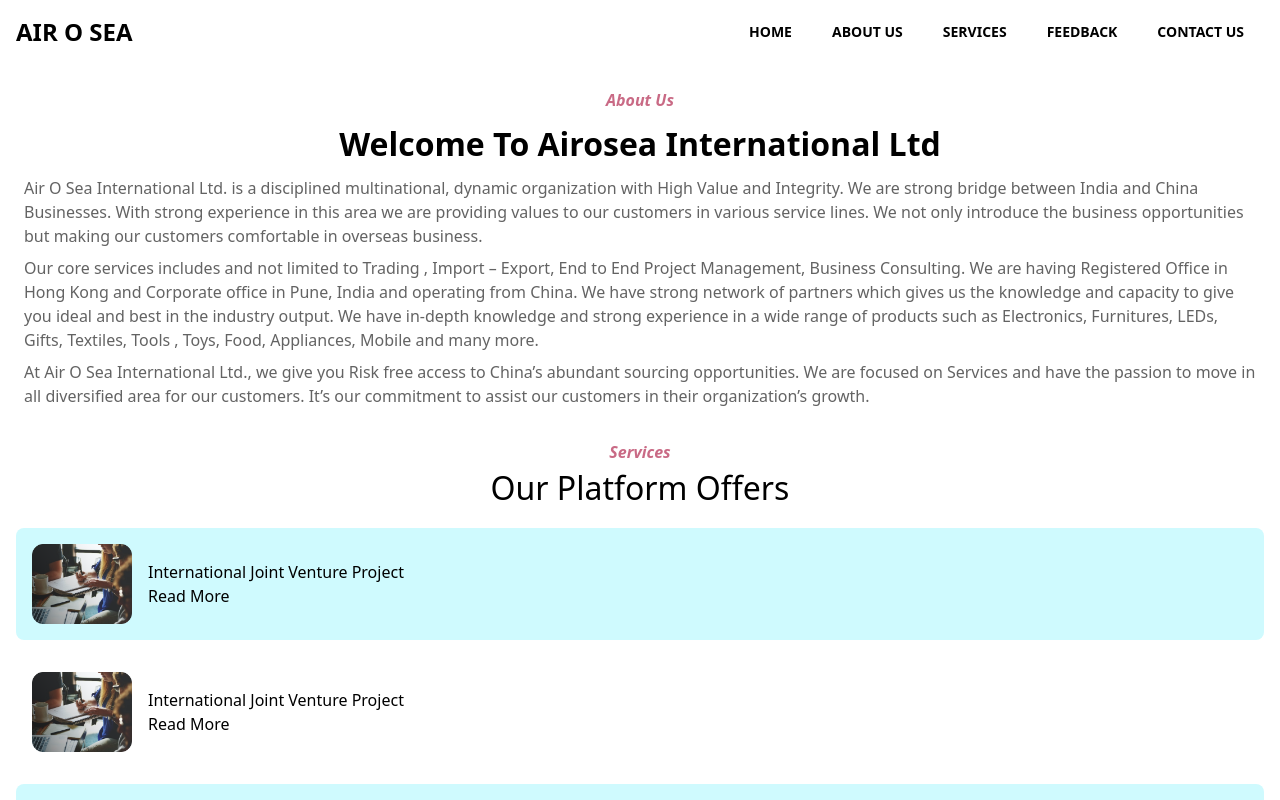
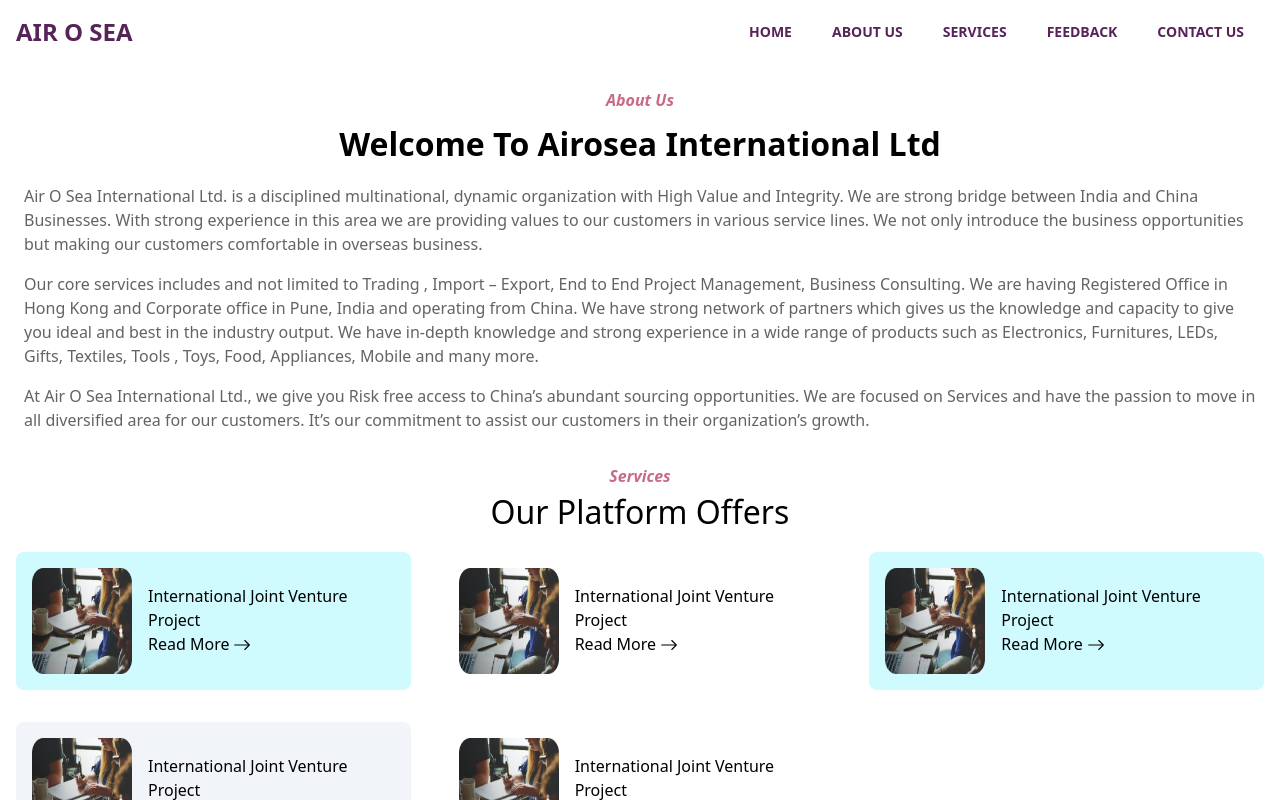
Before and after one commit to programmerpranit/air-o-sea, a Next.js app: page / in a window 1280 px wide. Built offline with nearby package versions, Linux system fonts and the light colour scheme.

Commit message:
small changes in home page

```diff
--- a/components/Homepage.js
+++ b/components/Homepage.js
@@ -1,9 +1,10 @@
 import Image from "next/image";
+import Services from "./Services";
 
 export default function Homepage() {
   return (
     <div>
-      <div className="m-2 p-4 text-text_home">
+      <div className="m-2 p-4 text-text_home flex flex-col">
         <p className="italic text-center text-primary font-bold">About Us</p>
         <h3 className="font-bold text-center my-2 text-black">
           Welcome To Airosea International Ltd
@@ -35,43 +36,124 @@
           organization’s growth.
         </p>
       </div>
-      <div>
+      <div className="flex flex-col">
         <p className="italic text-center text-primary font-bold">Services</p>
         <h3 className="text-bold text-center">Our Platform Offers</h3>
-        <div>
+
+        <div className="grid grid-cols-3">
           <div className="rounded-lg flex  m-4 p-4 bg-cyan-100">
             <Image className="" src="/demo.png" width="100" height="50" />
             <div className="flex flex-col m-2 p-2">
               <h6>International Joint Venture Project</h6>
-              <p>Read More</p>
+              <div className="flex">
+                <p>Read More</p>
+                <svg
+                  xmlns="http://www.w3.org/2000/svg"
+                  width="18"
+                  height="18"
+                  fill="currentColor"
+                  class="bi bi-arrow-right"
+                  viewBox="0 0 16 16"
+                  className="m-1"
+                >
+                  <path
+                    fill-rule="evenodd"
+                    d="M1 8a.5.5 0 0 1 .5-.5h11.793l-3.147-3.146a.5.5 0 0 1 .708-.708l4 4a.5.5 0 0 1 0 .708l-4 4a.5.5 0 0 1-.708-.708L13.293 8.5H1.5A.5.5 0 0 1 1 8z"
+                  />
+                </svg>
+              </div>
+            </div>
+          </div>
+          <div className="rounded-lg flex  m-4 p-4 border-b-indigo-100">
+            <Image className="" src="/demo.png" width="100" height="50" />
+            <div className="flex flex-col m-2 p-2">
+              <h5>International Joint Venture Project</h5>
+              <div className="flex">
+                <p>Read More</p>
+                <svg
+                  xmlns="http://www.w3.org/2000/svg"
+                  width="18"
+                  height="18"
+                  fill="currentColor"
+                  class="bi bi-arrow-right"
+                  viewBox="0 0 16 16"
+                  className="m-1"
+                >
+                  <path
+                    fill-rule="evenodd"
+                    d="M1 8a.5.5 0 0 1 .5-.5h11.793l-3.147-3.146a.5.5 0 0 1 .708-.708l4 4a.5.5 0 0 1 0 .708l-4 4a.5.5 0 0 1-.708-.708L13.293 8.5H1.5A.5.5 0 0 1 1 8z"
+                  />
+                </svg>
+              </div>
+            </div>
+          </div>
+          <div className="rounded-lg flex  m-4 p-4 bg-cyan-100">
+            <Image className="" src="/demo.png" width="100" height="50" />
+            <div className="flex flex-col m-2 p-2">
+              <h6>International Joint Venture Project</h6>
+              <div className="flex">
+                <p className="">Read More</p>
+                <svg
+                  xmlns="http://www.w3.org/2000/svg"
+                  width="18"
+                  height="18"
+                  fill="currentColor"
+                  class="bi bi-arrow-right"
+                  viewBox="0 0 16 16"
+                  className="m-1"
+                >
+                  <path
+                    fill-rule="evenodd"
+                    d="M1 8a.5.5 0 0 1 .5-.5h11.793l-3.147-3.146a.5.5 0 0 1 .708-.708l4 4a.5.5 0 0 1 0 .708l-4 4a.5.5 0 0 1-.708-.708L13.293 8.5H1.5A.5.5 0 0 1 1 8z"
+                  />
+                </svg>
+              </div>
+            </div>
+          </div>
+          <div className="rounded-lg flex  m-4 p-4 bg-slate-100">
+            <Image className="" src="/demo.png" width="100" height="50" />
+            <div className="flex flex-col m-2 p-2">
+              <h6>International Joint Venture Project</h6>
+              <div className="flex">
+                <p>Read More</p>
+                <svg
+                  xmlns="http://www.w3.org/2000/svg"
+                  width="18"
+                  height="18"
+                  fill="currentColor"
+                  class="bi bi-arrow-right"
+                  viewBox="0 0 16 16"
+                  className="m-1"
+                >
+                  <path
+                    fill-rule="evenodd"
+                    d="M1 8a.5.5 0 0 1 .5-.5h11.793l-3.147-3.146a.5.5 0 0 1 .708-.708l4 4a.5.5 0 0 1 0 .708l-4 4a.5.5 0 0 1-.708-.708L13.293 8.5H1.5A.5.5 0 0 1 1 8z"
+                  />
+                </svg>
+              </div>
             </div>
           </div>
           <div className="rounded-lg flex  m-4 p-4 border-b-indigo-100">
             <Image className="" src="/demo.png" width="100" height="50" />
             <div className="flex flex-col m-2 p-2">
               <h6>International Joint Venture Project</h6>
-              <p>Read More</p>
-            </div>
-          </div>
-          <div className="rounded-lg flex  m-4 p-4 bg-cyan-100">
-            <Image className="" src="/demo.png" width="100" height="50" />
-            <div className="flex flex-col m-2 p-2">
-              <h6>International Joint Venture Project</h6>
-              <p>Read More</p>
-            </div>
-          </div>
-          <div className="rounded-lg flex  m-4 p-4 bg-slate-100">
-            <Image className="" src="/demo.png" width="100" height="50" />
-            <div className="flex flex-col m-2 p-2">
-              <h6>International Joint Venture Project</h6>
-              <p>Read More</p>
-            </div>
-          </div>
-          <div className="rounded-lg flex  m-4 p-4 border-b-indigo-100">
-            <Image className="" src="/demo.png" width="100" height="50" />
-            <div className="flex flex-col m-2 p-2">
-              <h6>International Joint Venture Project</h6>
-              <p>Read More</p>
+              <div className="flex">
+                <p>Read More</p>
+                <svg
+                  xmlns="http://www.w3.org/2000/svg"
+                  width="18"
+                  height="18"
+                  fill="currentColor"
+                  class="bi bi-arrow-right"
+                  viewBox="0 0 16 16"
+                  className="m-1"
+                >
+                  <path
+                    fill-rule="evenodd"
+                    d="M1 8a.5.5 0 0 1 .5-.5h11.793l-3.147-3.146a.5.5 0 0 1 .708-.708l4 4a.5.5 0 0 1 0 .708l-4 4a.5.5 0 0 1-.708-.708L13.293 8.5H1.5A.5.5 0 0 1 1 8z"
+                  />
+                </svg>
+              </div>
             </div>
           </div>
         </div>
@@ -170,6 +252,7 @@
           </div>
         </ul>
       </div>
+      <Services />
     </div>
   );
 }
--- a/components/Navbar.js
+++ b/components/Navbar.js
@@ -8,7 +8,7 @@
         open ? "-translate-x-0" : "-translate-x-full"
       } transition-transform duration-300 ease-in-out filter  `}
     >
-      <div className="flex items-center justify-center filter  bg-white h-20">
+      <div className="flex items-center justify-center filter text-navbar  bg-white h-20">
         <a className="text-xl font-semibold" href="#">
           AIR O SEA
         </a>
@@ -16,7 +16,7 @@
       <div className=" text-center flex flex-col ml-4 pt-5">
         <Link href={"/"}>
           <p
-            className="py-5 text-black uppercase font-semibold"
+            className="py-5 text-navbar uppercase font-semibold"
             onClick={() =>
               setTimeout(() => {
                 setOpen(!open);
@@ -28,7 +28,7 @@
         </Link>
         <Link href={"/about"}>
           <p
-            className="py-5 text-black uppercase font-semibold"
+            className="py-5 text-navbar uppercase font-semibold"
             onClick={() =>
               setTimeout(() => {
                 setOpen(!open);
@@ -40,7 +40,7 @@
         </Link>
         <Link href={"/projects"}>
           <p
-            className="py-5 text-black uppercase font-semibold"
+            className="py-5 text-navbar uppercase font-semibold"
             onClick={() =>
               setTimeout(() => {
                 setOpen(!open);
@@ -52,7 +52,7 @@
         </Link>
         <Link href={"/blog"}>
           <p
-            className="py-5 text-black uppercase font-semibold"
+            className="py-5 text-navbar uppercase font-semibold"
             onClick={() =>
               setTimeout(() => {
                 setOpen(!open);
@@ -64,7 +64,7 @@
         </Link>
         <Link href={"/contact"}>
           <p
-            className="py-5 text-black uppercase font-semibold"
+            className="py-5 text-navbar uppercase font-semibold"
             onClick={() =>
               setTimeout(() => {
                 setOpen(!open);
@@ -82,7 +82,7 @@
 export default function Navbar() {
   const [open, setOpen] = useState(false);
   return (
-    <nav className="flex filter bg-white px-4 py-4 h-20 items-center ">
+    <nav className="flex filter text-navbar bg-white px-4 py-4 h-20 items-center ">
       <MobileNav open={open} setOpen={setOpen} />
       <div className="w-3/12 flex items-center">
         <a className="text-2xl font-semibold" href="#">
@@ -116,27 +116,27 @@
 
         <div className="hidden md:flex list-none">
           <Link href={"/"}>
-            <li className="hover:text-blue cursor-pointer mx-5 m-auto text-sm text-black uppercase font-semibold">
+            <li className="hover:text-blue cursor-pointer mx-5 m-auto text-sm text-navbar uppercase font-semibold">
               Home
             </li>
           </Link>
           <Link href={"/about"}>
-            <li className="hover:text-blue cursor-pointer mx-5 m-auto text-sm text-black uppercase font-semibold">
+            <li className="hover:text-blue cursor-pointer mx-5 m-auto text-sm text-navbar uppercase font-semibold">
               About Us
             </li>
           </Link>
           <Link href={"/projects"}>
-            <li className="hover:text-blue cursor-pointer mx-5 m-auto text-sm text-black uppercase font-semibold">
+            <li className="hover:text-blue cursor-pointer mx-5 m-auto text-sm text-navbar uppercase font-semibold">
               Services
             </li>
           </Link>
           <Link href={"/blog"}>
-            <li className="hover:text-blue cursor-pointer mx-5 m-auto text-sm text-black uppercase font-semibold">
+            <li className="hover:text-blue cursor-pointer mx-5 m-auto text-sm text-navbar uppercase font-semibold">
               Feedback
             </li>
           </Link>
           <Link href={"/contact"}>
-            <li className="hover:text-blue cursor-pointer mx-5 m-auto text-sm text-black uppercase font-semibold">
+            <li className="hover:text-blue cursor-pointer mx-5 m-auto text-sm text-navbar uppercase font-semibold">
               Contact Us
             </li>
           </Link>
--- a/components/Services.js
+++ b/components/Services.js
@@ -2,10 +2,24 @@
 export default function Services() {
   return (
     <div>
-    <div>EPC</div>
-    <div>Import and Export Services</div>
-    <div>Government Projects</div>
-    <div>International Joint Venture Projects</div>
+    <div >
+      <h2 className="text-center font-bold text-black">EPC</h2>
+    </div>
+    <div className="flex flex-col items-center justify-center">
+      <h2 className="text-center font-bold text-black">Import and Export Services</h2>
+
+      <h5 className="p-3 m-2 border rounded-lg bg-teal-200">We can assist in export of all materials from India to China, South Africa, Dubai etc.</h5>
+      <h5 className="p-3 m-2 border rounded-lg bg-slate-200">We can analyze the market requirement and provide contacts from other country.</h5>
+      <h5 className="p-3 m-2 border rounded-lg bg-orange-200">In many countries there is huge requirement of Indian Marbal, Granite, Textiles, Food etc.</h5>
+      <h5 className="p-3 m-2 border rounded-lg bg-emerald-200">We can take care of End to End export of material provided it passes all the required norms of another country.</h5>
+
+    </div>
+    <div>
+      <h2 className="text-center font-bold text-black">Government Projects</h2>
+    </div>
+    <div>
+      <h2 className="text-center font-bold text-black">International Joint Venture Projects</h2>
+    </div>
 
     </div>
   )
--- a/tailwind.config.js
+++ b/tailwind.config.js
@@ -17,6 +17,7 @@
         contact_bg: '#212529',
         footer_text:'#BCBCBCFA',
         text_home: '#606060FA',
+        navbar: '#572459',
         // skyblue: '#daf0ff',
       },
     },
```
